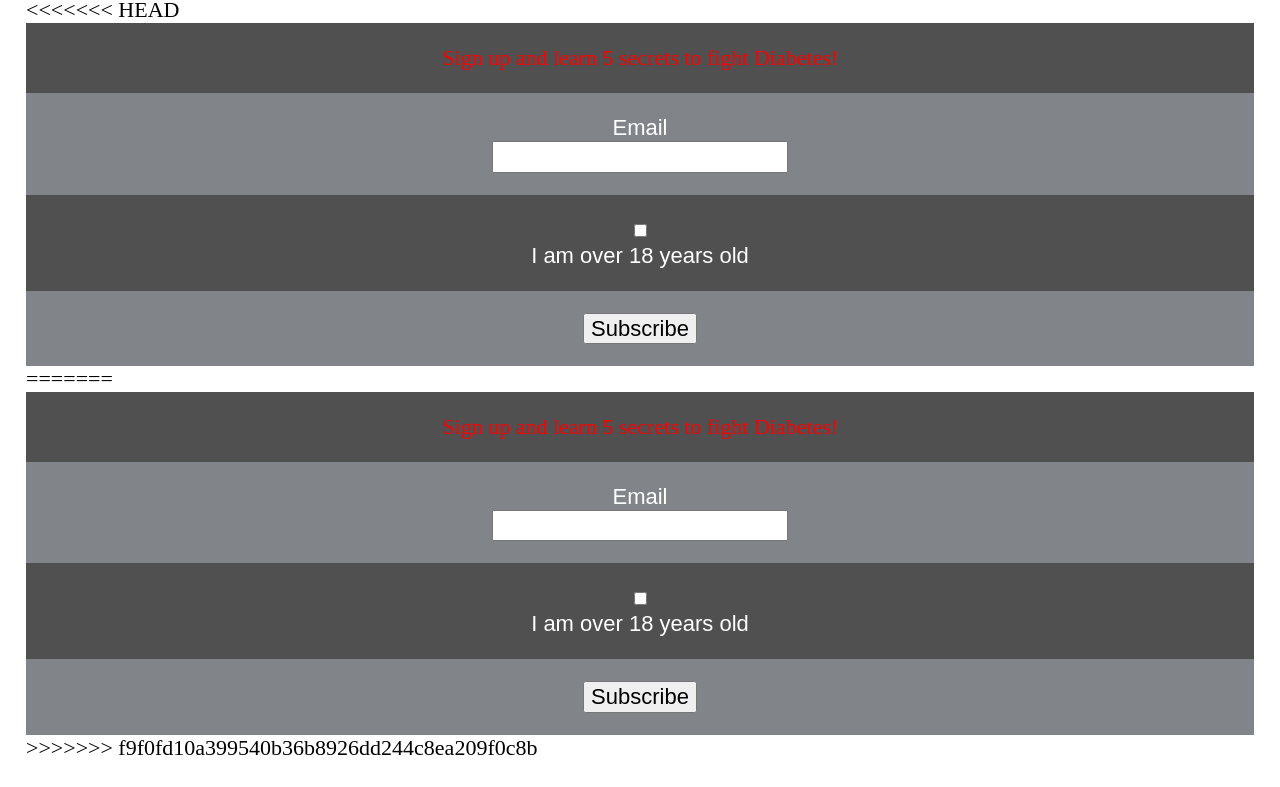
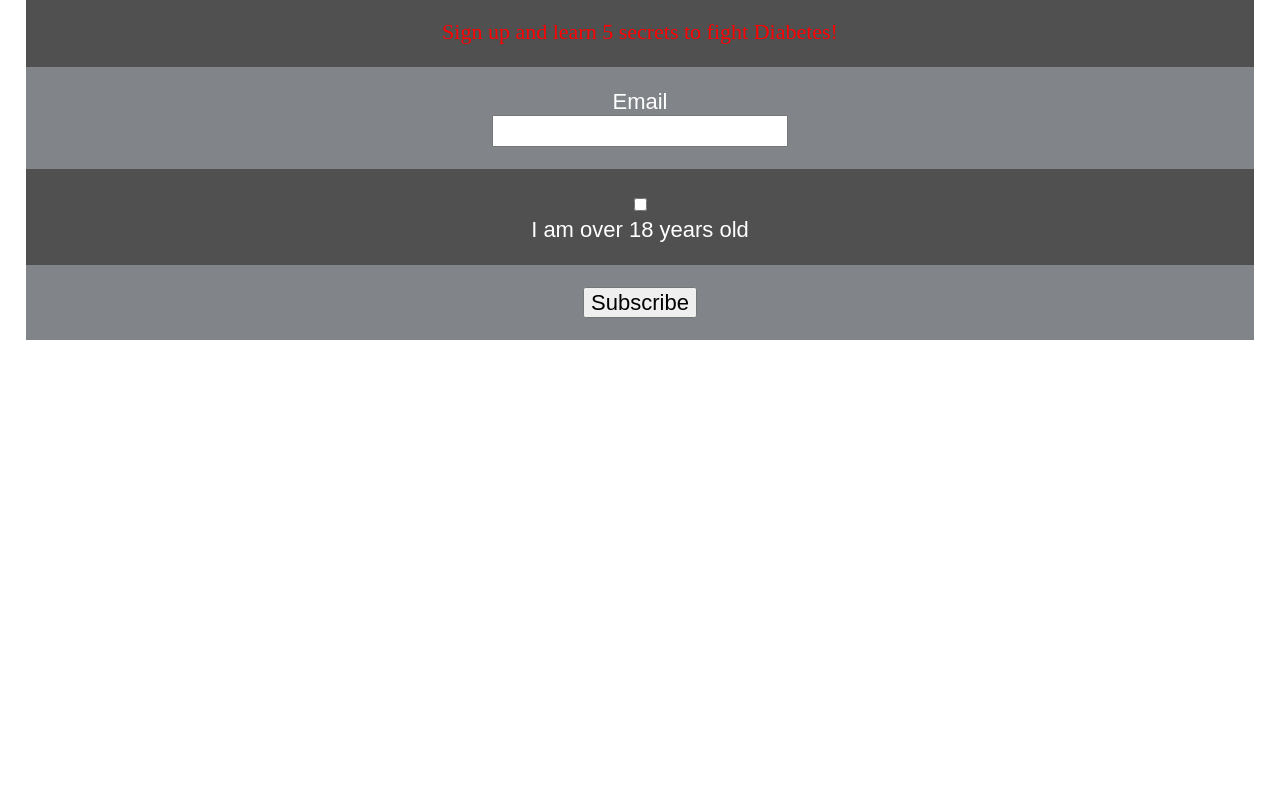
Before and after one commit to bpicus8/lab3, a plain HTML site: page index.html in a window 1280 px wide. Shown: the part 166-953 px from the top of the page. After the commit the page ends 800 px from the top, so only its background shows below. Drawn offline with nearby package versions, Linux system fonts and the light colour scheme.

Commit message:
Update index.html

```diff
--- a/index.html
+++ b/index.html
@@ -11,7 +11,6 @@
 <main id="content">
   <form method="get" action="#null">
     <h1 id="heading"> Secret Diabetes Newsletter</h1>
-<<<<<<< HEAD
 	<p id="p">
 	  Sign up and learn 5 secrets to fight Diabetes!
 	</p>
@@ -28,24 +27,6 @@
 	    <input type="submit" name="submit" id="submit" value="Subscribe">
 	  </li>
 	</ol>
-=======
-    <p id="p">
-      Sign up and learn 5 secrets to fight Diabetes!
-    </p>
-    <ol>
-      <li id="input-email">
-        <label for="email">Email</label>
-	<input type="email" name="email" id="email" pattern="^.+@.+$" />
-      </li>
-      <li id="input-age-verification">
-	<input type="checkbox" id="age-verification" name="age-verification" value="18" />
-        <label for="age-verification">I am over 18 years old</label>
-      </li>
-      <li id="input-submit">
-	<input type="submit" name="submit" id="submit" value="Subscribe" />
-      </li>
-    </ol>
->>>>>>> f9f0fd10a399540b36b8926dd244c8ea209f0c8b
   </form>
 </main>
   <script src="https://ajax.googleapis.com/ajax/libs/jquery/3.1.1/jquery.min.js"></script>
```
